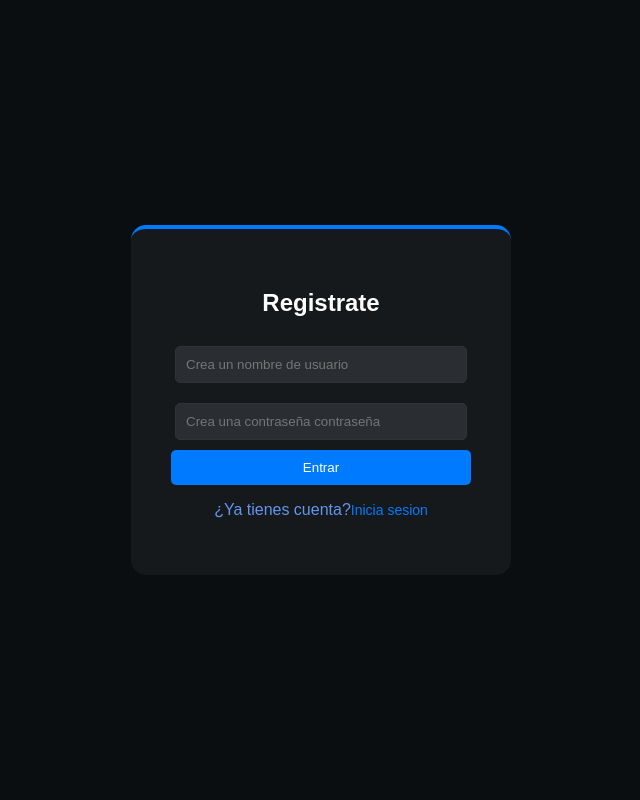
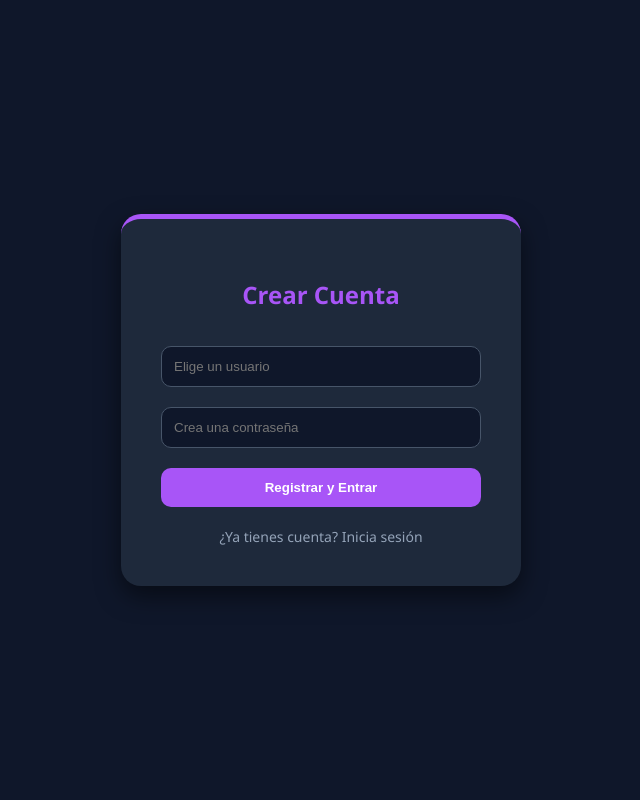
Before and after one commit to shadow345340/chat-oficial-de-shadow, a Flask app: page /register in a window 1280 px wide. Shown: the whole page, without its empty margins (319-959 px from the left). Run offline with Flask 3, Linux system fonts and the light colour scheme.

Commit message:
Update register.html

```diff
--- a/templates/register.html
+++ b/templates/register.html
@@ -1,24 +1,27 @@
 <!DOCTYPE html>
 <html lang="es">
 <head>
+    <meta charset="UTF-8">
+    <meta name="viewport" content="width=device-width, initial-scale=1.0">
+    <meta name="robots" content="noindex, nofollow"> <title>Registro | Mathias Messenger</title>
     <style>
-        body { background: #0b0e11; color: white; font-family: sans-serif; display: flex; justify-content: center; align-items: center; height: 100vh; margin: 0; }
-        .card { background: #15191c; padding: 40px; border-radius: 15px; border-top: 4px solid #007bff; width: 300px; text-align: center; }
-        input { width: 90%; padding: 10px; margin: 10px 0; border-radius: 5px; border: 1px solid #333; background: #2a2e33; color: white; }
-        button { width: 100%; padding: 10px; background: #007bff; border: none; color: white; border-radius: 5px; cursor: pointer; }
-        a { color: #007bff; text-decoration: none; font-size: 14px; }
-        p { color: cornflowerblue;}
+        body { background: #0f172a; color: white; font-family: 'Segoe UI', sans-serif; display: flex; justify-content: center; align-items: center; height: 100dvh; margin: 0; }
+        .card { background: #1e293b; padding: 40px; border-radius: 20px; box-shadow: 0 10px 25px rgba(0,0,0,0.5); width: 100%; max-width: 320px; text-align: center; border-top: 5px solid #a855f7; }
+        h2 { margin-bottom: 25px; color: #a855f7; }
+        input { width: 100%; padding: 12px; margin: 10px 0; border-radius: 10px; border: 1px solid #475569; background: #0f172a; color: white; box-sizing: border-box; outline: none; }
+        button { width: 100%; padding: 12px; background: #a855f7; border: none; color: white; border-radius: 10px; font-weight: bold; cursor: pointer; margin-top: 10px; }
+        a { color: #94a3b8; text-decoration: none; font-size: 14px; display: block; margin-top: 20px; }
     </style>
 </head>
 <body>
     <div class="card">
-        <h2>Registrate</h2>
+        <h2>Crear Cuenta</h2>
         <form method="POST">
-            <input type="text" name="username" placeholder="Crea un nombre de usuario" required>
-            <input type="password" name="password" placeholder="Crea una contraseña contraseña" required>
-            <button type="submit">Entrar</button>
+            <input type="text" name="username" placeholder="Elige un usuario" required>
+            <input type="password" name="password" placeholder="Crea una contraseña" required>
+            <button type="submit">Registrar y Entrar</button>
         </form>
-        <p>¿Ya tienes cuenta?<a href="/register">Inicia sesion</a></p>
+        <a href="/login">¿Ya tienes cuenta? Inicia sesión</a>
     </div>
 </body>
 </html>
```
